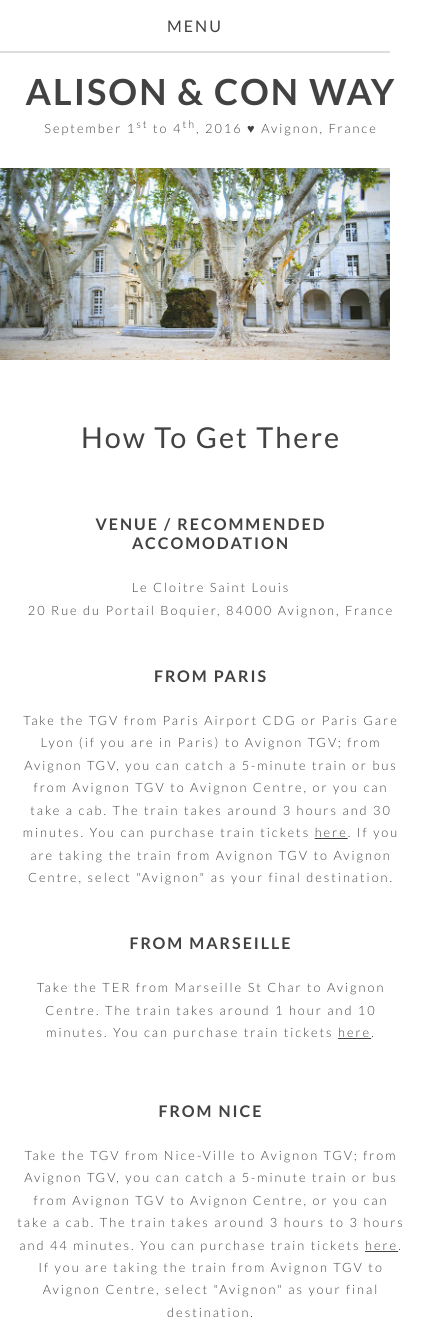
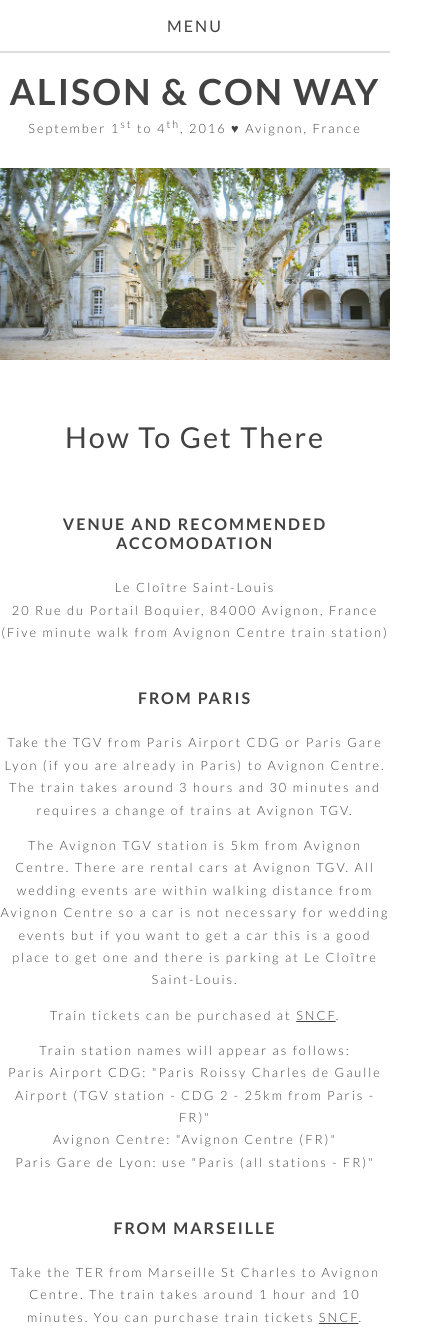
Before and after one commit to varAlison/linandg, a plain HTML site: page travel.html in a window 390 px wide. Shown: the top 1344 px of the page, 422 px wide, since content can reach past the window. Drawn offline with nearby package versions, Linux system fonts and the light colour scheme.

Commit message:
copy changed, images fixed, form heigh 700

```diff
--- a/styles.css
+++ b/styles.css
@@ -30,12 +30,6 @@ body {
 
 .noUnderline{
 	text-decoration: none;
-}
-
-.canvas {
-	max-width: 100%;
-	margin: 0 ;
-	padding: 0;
 }
 
 header {
@@ -201,16 +195,12 @@ iframe {
 
 /* Smartphone*/
 @media screen and (max-width:767px) {
-	.canvas {
-		padding: 0em;
-		margin: 0em;
-	}
 	header {
-		padding: 1em;
+		padding: 1em 0em;
 		width: 100%;
 	}
 	.content{
-		padding: 1em;
+		padding: 1em 0em;
 		width: 100%;
 	}
 
--- a/travel.html
+++ b/travel.html
@@ -11,10 +11,8 @@
  		 <script src="http://maxcdn.bootstrapcdn.com/bootstrap/3.3.6/js/bootstrap.min.js"></script>
 	</head>
 	<body>
-		<div class="canvas">
 		<div class="dropdown">
-			    <div data-toggle="dropdown">Menu
-			    <span class="caret"></span></div>
+		    <div data-toggle="dropdown">Menu<span class="caret"></span></div>
 		    <ul class="dropdown-menu">
 		    	<!--<li><a tabindex="-1" href="/">Home</a></li>-->
 		    	<li><a href="index.html">Home</a></li>
@@ -34,7 +32,7 @@
 			});
 		</script>
 		<header>
-				<div class="siteName">Alison & Con Way</div>
+			<div class="siteName">Alison & Con&nbsp;Way</div>
 			<div class="weddomgDate">
 				<p>September 1<sup>st</sup> to 4<sup>th</sup>, 2016 ♥ Avignon, France</p>
 			</div>
@@ -51,28 +49,34 @@
 		<div class="travelImage"></div>
 		<div class="content">
 			<h1>How To Get There</h1>
-				<h2>Venue / Recommended Accomodation</h2>
-				<p>Le Cloitre Saint Louis
+			<h2>Venue and Recommended Accomodation</h2>
+			<p>Le Clo&icirc;tre Saint-Louis
 			<br>20 Rue du Portail Boquier, 84000 Avignon, France
+			<br>(Five minute walk from Avignon Centre train station)
 			</p>
 			<h2>From Paris</h2>
 			<p>
-					Take the TGV from Paris Airport CDG or Paris Gare Lyon (if you are in Paris) to Avignon TGV; from Avignon TGV, you can catch a 5-minute train or bus from Avignon TGV to Avignon Centre, or you can take a cab. The train takes around 3 hours and 30 minutes. You can purchase train tickets <a href="http://www.raileurope-world.com/" targe="blank">here</a>. If you are taking the train from Avignon TGV to Avignon Centre, select "Avignon" as your final destination.
+				Take the TGV from Paris Airport CDG or Paris Gare Lyon (if you are already in Paris) to Avignon Centre. The train takes around 3 hours and 30 minutes and requires a change of trains at Avignon TGV.</p>
+			<p>The Avignon TGV station is 5km from Avignon Centre. There are rental cars at Avignon TGV. All wedding events are within walking distance from Avignon Centre so a car is not necessary for wedding events but if you want to get a car this is a good place to get one and there is parking at Le Clo&icirc;tre Saint-Louis.</p>
+			<p>Train tickets can be purchased at <a href="http://www.sncf.com/en/passengers" target="blank">SNCF</a>.</p>
+			<p>Train station names will appear as follows:
+				<br> Paris Airport CDG: "Paris Roissy Charles de Gaulle Airport (TGV station - CDG 2 - 25km from Paris - FR)"
+				<br> Avignon Centre: "Avignon Centre (FR)"
+				<br> Paris Gare de Lyon: use "Paris (all stations - FR)"
 			</p>
 			<h2>From Marseille</h2>
 			<p>
-					Take the TER from Marseille St Char to Avignon Centre. The train takes around 1 hour and 10 minutes. You can purchase train tickets <a href="http://www.raileurope-world.com/" targe="blank">here</a>.
+				Take the TER from Marseille St Charles to Avignon Centre. The train takes around 1 hour and 10 minutes. You can purchase train tickets <a href="http://www.sncf.com/en/passengers" target="blank">SNCF</a>.
 			</p>
 			</p>
 			<h2>From Nice</h2>
 			<p>
-					Take the TGV from Nice-Ville to Avignon TGV; from Avignon TGV, you can catch a 5-minute train or bus from Avignon TGV to Avignon Centre, or you can take a cab. The train takes around 3 hours to 3 hours and 44 minutes. You can purchase train tickets <a href="http://www.raileurope-world.com/" targe="blank">here</a>. If you are taking the train from Avignon TGV to Avignon Centre, select "Avignon" as your final destination.
+				Take the TGV from Nice (FR) to Avignon to Avignon Centre. The train takes around 3 hours to 3 hours and 44 minutes. You can purchase train tickets <a href="http://www.sncf.com/en/passengers" target="blank">SNCF</a>.
 			</p>
 			<h2>From Avignon Centre Station</h2>
 			<p>
 				<iframe src="https://www.google.com/maps/embed?pb=!1m28!1m12!1m3!1d718.1959408228258!2d4.805594198004878!3d43.94314864431716!2m3!1f0!2f0!3f0!3m2!1i1024!2i768!4f13.1!4m13!3e2!4m5!1s0x12b5eb8c0dc89231%3A0x824a4a5e57ae13e8!2sGare+D&#39;Avignon+Centre%2C+Boulevard+Saint-Roch%2C+Avignon%2C+France!3m2!1d43.941959!2d4.804898!4m5!1s0x12b5eb894ca47a25%3A0xdb704ca7d32a0253!2scloitre+saint+louis!3m2!1d43.9438187!2d4.8049235!5e0!3m2!1sen!2sus!4v1457812492749" width="800" height="400" frameborder="0" style="border:0" allowfullscreen></iframe>
 			</p>
 		</div>
-		</div>
 	</body>
 </html>
```
Also changed, not shown: accommodations.html (+6 -6 lines), index.html (+3 -6 lines), rsvp.html (+2 -5 lines), wedding.html (+20 -25 lines). Lines whose indentation alone changed are shown as unchanged.
